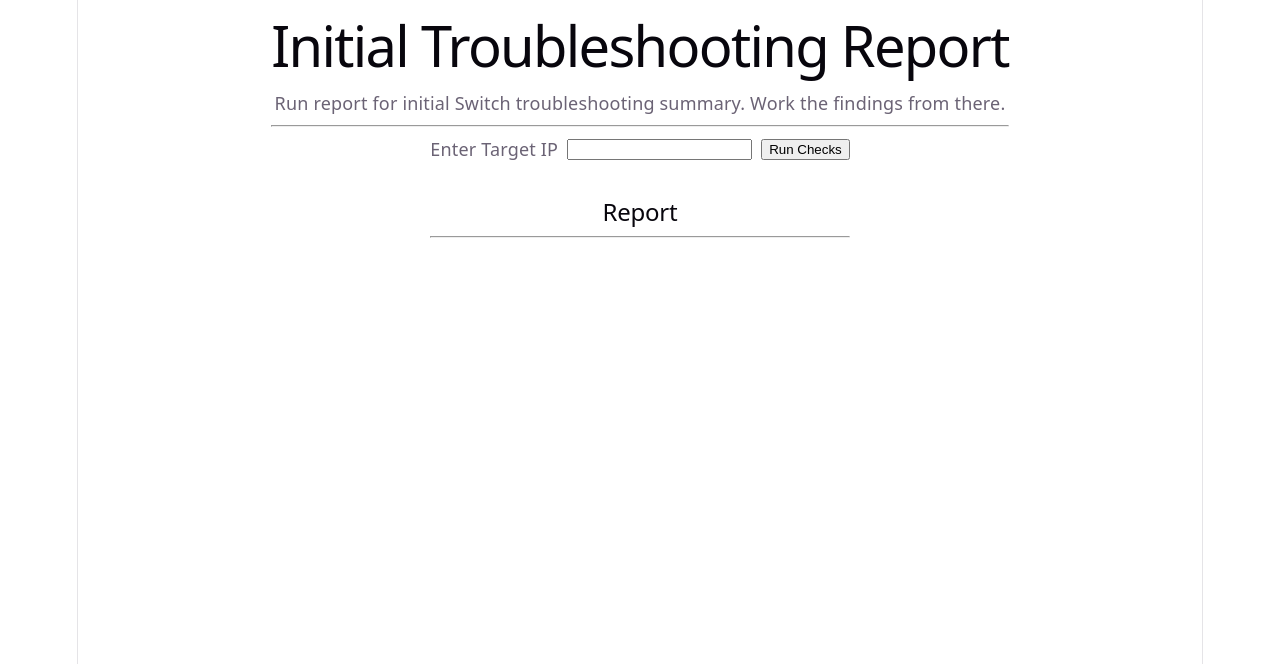
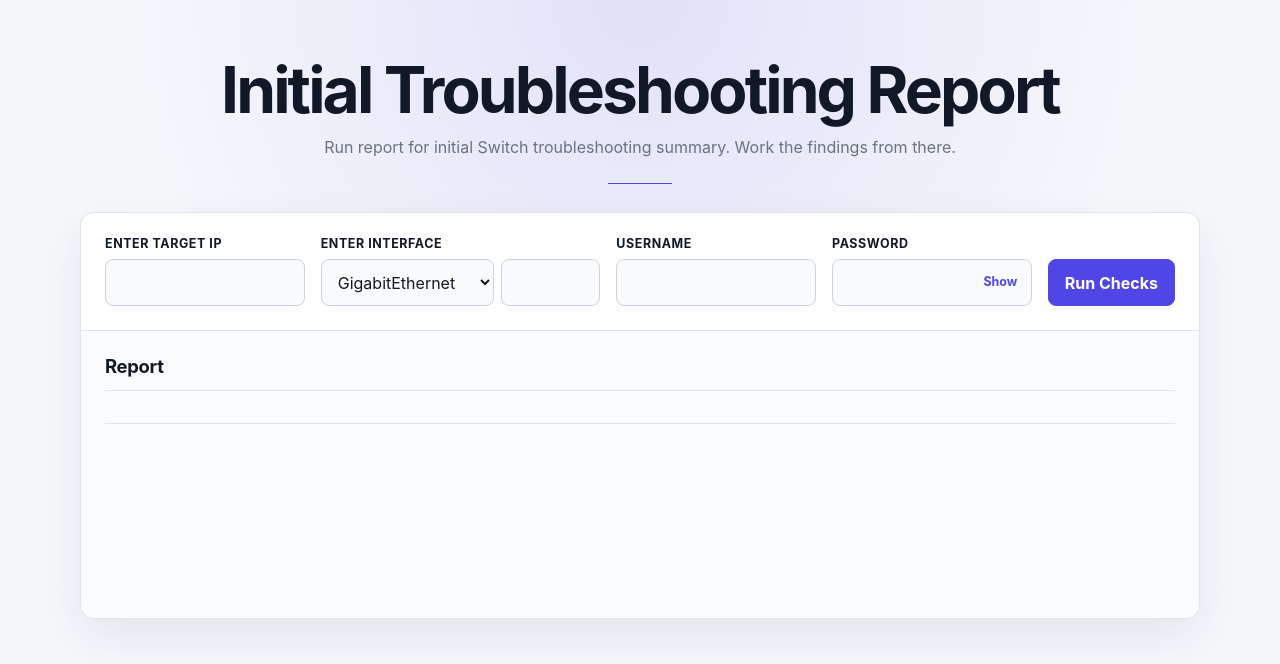
Before and after one commit to dramiajr/Network_PY, a React app in the folder Initial_Troubleshooting_Report/frontend/: page / in a window 1280 px wide. Shown: the top 664 px of the page. Built offline with nearby package versions, Linux system fonts and the light colour scheme; no server answers; the HTML template or start-up script is replaced by a standard one.

Commit message:
feat(frontend): integrate switch-side troubleshooting report

```diff
--- a/Initial_Troubleshooting_Report/frontend/src/App.css
+++ b/Initial_Troubleshooting_Report/frontend/src/App.css
@@ -1,34 +1,163 @@
+.center {
+  width: 100%;
+}
 
-.center {
-  display: flex;
-  flex-direction: column;
-  gap: 25px;
-  place-content: center;
-  place-items: center;
+.center:first-of-type {
+  padding: 3.5rem 2rem 1.75rem;
+  text-align: center;
+}
 
-  @media (max-width: 1024px) {
-    padding: 32px 20px 24px;
-    gap: 18px;
-  }
+.center:first-of-type > div {
+  width: min(100%, 58rem);
+  margin-inline: auto;
+}
+
+.center:first-of-type p {
+  max-width: 44rem;
+  margin-inline: auto;
+  color: var(--text-muted);
+}
+
+.center:first-of-type hr {
+  width: 4rem;
+  margin: 1.5rem auto 0;
+  border-color: var(--accent);
+}
+
+.center:last-of-type {
+  padding: 0 2rem 3rem;
+}
+
+main {
+  width: min(100%, 70rem);
+  margin-inline: auto;
+  overflow: hidden;
+  border: 1px solid var(--border);
+  border-radius: 14px;
+  background: var(--surface);
+  box-shadow: var(--shadow);
 }
 
 .target-form {
-  display: flex;
-  align-items: center;
-  justify-content: center;
-  gap: 0.5rem;
+  display: grid;
+  grid-template-columns: minmax(10rem, 1fr) minmax(15rem, 1.4fr) minmax(10rem, 1fr) minmax(10rem, 1fr) auto;
+  gap: 1rem;
+  align-items: end;
+  padding: 1.5rem;
 }
 
-.report-section pre {
-  width: fit-content;
-  max-width: 100%;
-  margin: 1.5rem auto 0;
-  text-align: left;
-  overflow-x: auto;
+.target-form > div {
+  display: grid;
+  grid-template-columns: 1fr;
+  gap: 0.45rem;
+  min-width: 0;
 }
 
-.report-section {
-  margin-top: 2rem;
+/* Keep the interface type and number together while its label spans both. */
+.target-form > div:nth-child(2) {
+  grid-template-columns: minmax(8.5rem, 1.4fr) minmax(5rem, 0.8fr);
+}
+
+.target-form > div:nth-child(2) label {
+  grid-column: 1 / -1;
+}
+
+.target-form label {
+  color: var(--text-h);
+  font-size: 0.78rem;
+  font-weight: 650;
+  letter-spacing: 0.045em;
+  line-height: 1.2;
+  text-align: left;
+  text-transform: uppercase;
+}
+
+.target-form input,
+.target-form select,
+.submit {
+  min-height: 2.75rem;
+  box-sizing: border-box;
+  border: 1px solid var(--control-border);
+  border-radius: 8px;
+  font: inherit;
+}
+
+.target-form input,
+.target-form select {
+  width: 100%;
+  min-width: 0;
+  padding: 0.65rem 0.75rem;
+  color: var(--text-h);
+  background: var(--control-bg);
+  outline: none;
+  transition: border-color 160ms ease, box-shadow 160ms ease, background-color 160ms ease;
+}
+
+.target-form input:hover,
+.target-form select:hover {
+  border-color: var(--control-border-hover);
+}
+
+.target-form input:focus-visible,
+.target-form select:focus-visible {
+  border-color: var(--accent);
+  box-shadow: 0 0 0 3px var(--accent-bg);
+  background: var(--surface);
+}
+
+.password-field {
+  position: relative;
+}
+
+.password-field input {
+  padding-right: 4rem;
+}
+
+.password-toggle {
+  position: absolute;
+  top: 50%;
+  right: 0.4rem;
+  padding: 0.35rem 0.5rem;
+  border: 0;
+  border-radius: 5px;
+  color: var(--accent);
+  background: transparent;
+  font: inherit;
+  font-size: 0.78rem;
+  font-weight: 700;
+  cursor: pointer;
+  transform: translateY(-50%);
+}
+
+.password-toggle:hover {
+  background: var(--accent-bg);
+}
+
+.password-toggle:focus-visible {
+  outline: 2px solid var(--accent);
+  outline-offset: 1px;
+}
+
+.submit {
+  padding: 0.65rem 1rem;
+  border-color: var(--accent);
+  color: #fff;
+  font-weight: 700;
+  white-space: nowrap;
+  background: var(--accent);
+  cursor: pointer;
+  transition: transform 160ms ease, filter 160ms ease, box-shadow 160ms ease;
+}
+
+.submit:hover:not(:disabled) {
+  filter: brightness(1.08);
+  box-shadow: 0 6px 16px var(--accent-shadow);
+  transform: translateY(-1px);
+}
+
+.submit:focus-visible {
+  outline: 3px solid var(--accent-bg-strong);
+  outline-offset: 2px;
 }
 
 .submit:disabled {
@@ -36,6 +165,83 @@
   opacity: 0.6;
 }
 
-.request-error {
-  color: #c62828;
+.report-section {
+  min-height: 18rem;
+  padding: 1.5rem;
+  border-top: 1px solid var(--border);
+  background: var(--surface-subtle);
+  text-align: left;
 }
+
+.report-section h2 {
+  margin: 0;
+}
+
+.report-section hr {
+  margin: 0.75rem 0 1.25rem;
+}
+
+.report-section output {
+  display: block;
+}
+
+.report-section output p + p {
+  margin-top: 0.5rem;
+}
+
+.report-section pre {
+  max-width: 100%;
+  margin: 1rem 0 0;
+  padding: 1rem;
+  overflow-x: auto;
+  border: 1px solid var(--border);
+  border-radius: 8px;
+  color: var(--text-h);
+  background: var(--code-bg);
+  font: 0.82rem/1.55 var(--mono);
+  white-space: pre-wrap;
+  word-break: break-word;
+}
+
+.ping-request-error {
+  padding: 0.75rem 1rem;
+  border: 1px solid var(--error-border);
+  border-radius: 8px;
+  color: var(--error-text);
+  background: var(--error-bg);
+}
+
+@media (max-width: 1100px) {
+  .target-form {
+    grid-template-columns: repeat(2, minmax(0, 1fr));
+  }
+
+  .submit {
+    grid-column: 1 / -1;
+  }
+}
+
+@media (max-width: 640px) {
+  .center:first-of-type {
+    padding: 2.5rem 1rem 1.5rem;
+  }
+
+  .center:last-of-type {
+    padding: 0 1rem 2rem;
+  }
+
+  .target-form {
+    grid-template-columns: 1fr;
+    padding: 1rem;
+  }
+
+  .submit {
+    grid-column: auto;
+    width: 100%;
+  }
+
+  .report-section {
+    min-height: 14rem;
+    padding: 1rem;
+  }
+}
--- a/Initial_Troubleshooting_Report/frontend/src/App.jsx
+++ b/Initial_Troubleshooting_Report/frontend/src/App.jsx
@@ -2,14 +2,21 @@ import { useState } from 'react'
 import './App.css'
 import TargetIpForm from './components/TargetIpForm'
 import PingReport from './components/PingReport'
+import SwitchSideReport from './components/SwitchSideReport'
 const API_BASE_URL = import.meta.env.VITE_API_BASE_URL
 
 function App() {
 
   const [targetIP, setTargetIP] = useState('')
+  const [interfaceType, setInterfaceType] = useState("Gi")
+  const [interfaceNumber, setInterfaceNumber] = useState('')
+  const [username, setUsername] = useState('')
+  const [password, setPassword] = useState('')
   const [pingResult, setPingResult] = useState(null)
+  const [switchResult, setSwitchResult] = useState(null)
   const [isLoading, setIsLoading] = useState(false)
-  const [requestError, setRequestError] = useState('')
+  const [pingError, setPingError] = useState('')
+  const [switchError, setSwitchError] = useState('')
 
   async function handleSubmit(event) {
     event.preventDefault()
@@ -19,41 +26,72 @@ function App() {
     }
 
     setPingResult(null)
-    setRequestError('')
+    setSwitchResult(null)
+    setPingError('')
+    setSwitchError('')
 
     const trimmedTargetIP = targetIP.trim()
 
     if (!trimmedTargetIP) {
-      setRequestError('Enter a target IP address before running the check.')
+      setPingError('Enter a target IP address before running the check.')
       return
     }
 
     setIsLoading(true)
     const controller = new AbortController()
-    const timeoutId = setTimeout(() => controller.abort(), 5000)
+    const timeoutId = setTimeout(() => controller.abort(), 15000)
+
+    const requestBody = {
+      ip_address: trimmedTargetIP,
+      interface_type: interfaceType,
+      interface_number: interfaceNumber,
+      username: username,
+      password: password
+    }
 
     try {
-      const response = await fetch(
+
+      const pingResponse = await fetch(
         `${API_BASE_URL}/ping?ip_address=${encodeURIComponent(trimmedTargetIP)}`,
         { signal: controller.signal }
       )
 
-      if (!response.ok) {
-        throw new Error(`Request failed with status ${response.status}`)
+      const switchResponse = await fetch(
+        `${API_BASE_URL}/switch-side`,
+        {
+          method: 'POST',
+          headers: {
+            'Content-Type': 'application/json'
+          },
+          body: JSON.stringify(requestBody),
+          signal: controller.signal
+          }
+      )
+
+      const pingData = await pingResponse.json()
+      if (!pingResponse.ok) {
+        setPingError(pingData.message)
+      } else {
+        setPingResult(pingData)
       }
 
-      const data = await response.json()
-      setPingResult(data)
+      const switchSideData = await switchResponse.json()
+      if (!switchResponse.ok) {
+        setSwitchError(switchSideData.message)
+        return
+      }
+
+      setSwitchResult(switchSideData)
     } catch (error) {
-      console.error('Ping request failed:', error)
+      console.error('Switch-side request failed:', error)
 
       if (error.name === 'AbortError') {
-        setRequestError(
-          'The ping request timed out after five seconds. Make sure the FastAPI server is running and responding, then try again.'
+        setSwitchError(
+          'The switch-side request took too long and was cancelled.'
         )
       } else {
-        setRequestError(
-          'Unable to run the ping check. Make sure the FastAPI server is running and try again.'
+        setSwitchError(
+          'Unable to reach the troubleshooting API. Make sure the FastAPI server is running and try again.'
         )
       }
     } finally {
@@ -78,6 +116,14 @@ function App() {
           <TargetIpForm
             targetIP={targetIP}
             setTargetIP={setTargetIP}
+            interfaceType={interfaceType}
+            setInterfaceType={setInterfaceType}
+            interfaceNumber={interfaceNumber}
+            setInterfaceNumber={setInterfaceNumber}
+            username={username}
+            setUsername={setUsername}
+            password={password}
+            setPassword={setPassword}
             handleSubmit={handleSubmit}
             isLoading={isLoading}
           />
@@ -86,7 +132,12 @@ function App() {
             <hr />
             <PingReport
               pingResult={pingResult}
-              requestError={requestError}
+              pingRequestError={pingError}
+            />
+            <hr />
+            <SwitchSideReport
+              switchResult={switchResult}
+              switchRequestError={switchError}
             />
           </div>
         </main>
--- /dev/null
+++ b/Initial_Troubleshooting_Report/frontend/src/components/SwitchSideReport.jsx
@@ -0,0 +1,26 @@
+function SwitchSideReport ({ switchResult, switchRequestError }) {
+    return (
+        <output aria-live="polite">
+            {switchRequestError && (
+                <p className="switch-request-error" role="alert">
+                    {switchRequestError}
+                </p>
+            )}
+            {switchResult && (
+                <div>
+                    <p>
+                    Connection Status: {switchResult.result_type}
+                    </p>
+                    <p>
+                        {switchResult.device}
+                    </p>
+                    <pre>
+                        {switchResult.switch_results.show_interfaces_output_raw}
+                    </pre>
+                </div>
+                )}
+        </output>
+    )
+}
+
+export default SwitchSideReport
--- a/Initial_Troubleshooting_Report/frontend/src/components/TargetIpForm.jsx
+++ b/Initial_Troubleshooting_Report/frontend/src/components/TargetIpForm.jsx
@@ -1,16 +1,74 @@
-function TargetIpForm({targetIP, setTargetIP, handleSubmit, isLoading}) {
+import { useState } from 'react'
+
+function TargetIpForm({targetIP, setTargetIP, interfaceType, setInterfaceType, interfaceNumber, setInterfaceNumber, username, setUsername, password, setPassword, handleSubmit, isLoading}) {
+    const [showPassword, setShowPassword] = useState(false)
+
     return (
 
         <form className="target-form" onSubmit={handleSubmit} aria-busy={isLoading}>
 
+          <div>
             <label htmlFor="target-ip">Enter Target IP </label>
-
             <input
               id="target-ip"
               type="text"
               value={targetIP}
               onChange={(event) => setTargetIP(event.target.value)}
             />
+          </div>
+
+          <div>
+            <label htmlFor="target-interface"> Enter Interface </label>
+            <select
+              name="interface-type"
+              id="interface-type"
+              value={interfaceType}
+              onChange={(event) => setInterfaceType(event.target.value)}
+              >
+              <option value="">Interface Type</option>
+              <option value="Fa">FastEthernet</option>
+              <option value="Gi">GigabitEthernet</option>
+              <option value="Te">TenGigabitEthernet</option>
+            </select>
+
+            <input
+              id="target-interface"
+              type="text"
+              value={interfaceNumber}
+              onChange={(event) => setInterfaceNumber(event.target.value)}
+            />
+          </div>
+
+          <div>
+            <label htmlFor="username"> Username </label>
+            <input
+              id="username"
+              type="text"
+              value={username}
+              onChange={(event) => setUsername(event.target.value)}
+            />
+          </div>
+
+          <div>
+            <label htmlFor="password"> Password </label>
+            <div className="password-field">
+              <input
+                id="password"
+                type={showPassword ? 'text' : 'password'}
+                value={password}
+                onChange={(event) => setPassword(event.target.value)}
+              />
+              <button
+                type="button"
+                className="password-toggle"
+                aria-label={showPassword ? 'Hide password' : 'Show password'}
+                aria-pressed={showPassword}
+                onClick={() => setShowPassword((isVisible) => !isVisible)}
+              >
+                {showPassword ? 'Hide' : 'Show'}
+              </button>
+            </div>
+          </div>
 
             <button
               type="submit"
--- a/Initial_Troubleshooting_Report/frontend/src/index.css
+++ b/Initial_Troubleshooting_Report/frontend/src/index.css
@@ -1,111 +1,110 @@
 :root {
-  --text: #6b6375;
-  --text-h: #08060d;
-  --bg: #fff;
-  --border: #e5e4e7;
-  --code-bg: #f4f3ec;
-  --accent: #aa3bff;
-  --accent-bg: rgba(170, 59, 255, 0.1);
-  --accent-border: rgba(170, 59, 255, 0.5);
-  --social-bg: rgba(244, 243, 236, 0.5);
-  --shadow:
-    rgba(0, 0, 0, 0.1) 0 10px 15px -3px, rgba(0, 0, 0, 0.05) 0 4px 6px -2px;
+  --text: #4b5563;
+  --text-muted: #6b7280;
+  --text-h: #111827;
+  --bg: #f5f7fb;
+  --surface: #ffffff;
+  --surface-subtle: #fafbfc;
+  --border: #dfe3ea;
+  --control-bg: #f9fafb;
+  --control-border: #cbd2dc;
+  --control-border-hover: #9aa5b4;
+  --code-bg: #f3f4f6;
+  --accent: #4f46e5;
+  --accent-bg: rgba(79, 70, 229, 0.12);
+  --accent-bg-strong: rgba(79, 70, 229, 0.28);
+  --accent-shadow: rgba(79, 70, 229, 0.25);
+  --error-text: #b42318;
+  --error-bg: #fff6f5;
+  --error-border: #f4c7c3;
+  --shadow: 0 18px 45px rgba(28, 39, 64, 0.08);
 
-  --sans: system-ui, 'Segoe UI', Roboto, sans-serif;
-  --heading: system-ui, 'Segoe UI', Roboto, sans-serif;
-  --mono: ui-monospace, Consolas, monospace;
+  --sans: Inter, ui-sans-serif, system-ui, -apple-system, BlinkMacSystemFont, "Segoe UI", sans-serif;
+  --heading: var(--sans);
+  --mono: "SFMono-Regular", Consolas, "Liberation Mono", monospace;
 
-  font: 18px/145% var(--sans);
-  letter-spacing: 0.18px;
-  color-scheme: light dark;
+  font: 16px/1.5 var(--sans);
   color: var(--text);
   background: var(--bg);
   font-synthesis: none;
   text-rendering: optimizeLegibility;
   -webkit-font-smoothing: antialiased;
   -moz-osx-font-smoothing: grayscale;
-
-  @media (max-width: 1024px) {
-    font-size: 16px;
-  }
 }
 
 @media (prefers-color-scheme: dark) {
   :root {
-    --text: #9ca3af;
+    --text: #c0c7d2;
+    --text-muted: #929bad;
     --text-h: #f3f4f6;
-    --bg: #16171d;
-    --border: #2e303a;
-    --code-bg: #1f2028;
-    --accent: #c084fc;
-    --accent-bg: rgba(192, 132, 252, 0.15);
-    --accent-border: rgba(192, 132, 252, 0.5);
-    --social-bg: rgba(47, 48, 58, 0.5);
-    --shadow:
-      rgba(0, 0, 0, 0.4) 0 10px 15px -3px, rgba(0, 0, 0, 0.25) 0 4px 6px -2px;
-  }
-
-  #social .button-icon {
-    filter: invert(1) brightness(2);
+    --bg: #11131a;
+    --surface: #191c25;
+    --surface-subtle: #161921;
+    --border: #303541;
+    --control-bg: #20242e;
+    --control-border: #424957;
+    --control-border-hover: #697386;
+    --code-bg: #11141b;
+    --accent: #7c76f2;
+    --accent-bg: rgba(124, 118, 242, 0.18);
+    --accent-bg-strong: rgba(124, 118, 242, 0.35);
+    --accent-shadow: rgba(124, 118, 242, 0.22);
+    --error-text: #ffb4ab;
+    --error-bg: #2c1b1d;
+    --error-border: #69383b;
+    --shadow: 0 18px 45px rgba(0, 0, 0, 0.24);
   }
 }
 
+* {
+  box-sizing: border-box;
+}
+
 body {
+  min-width: 320px;
+  min-height: 100vh;
   margin: 0;
+  background:
+    radial-gradient(circle at 50% 0, var(--accent-bg), transparent 32rem),
+    var(--bg);
 }
 
 #root {
-  width: 1126px;
-  max-width: 100%;
-  margin: 0 auto;
-  text-align: center;
-  border-inline: 1px solid var(--border);
   min-height: 100svh;
-  display: flex;
-  flex-direction: column;
-  box-sizing: border-box;
 }
 
 h1,
 h2 {
+  color: var(--text-h);
   font-family: var(--heading);
-  font-weight: 500;
-  color: var(--text-h);
 }
 
 h1 {
-  font-size: 56px;
-  letter-spacing: -1.68px;
-  margin: 32px 0;
-  @media (max-width: 1024px) {
-    font-size: 36px;
-    margin: 20px 0;
-  }
+  margin: 0 0 0.75rem;
+  font-size: clamp(2.25rem, 5vw, 4rem);
+  font-weight: 750;
+  line-height: 1.05;
+  letter-spacing: -0.045em;
 }
+
 h2 {
-  font-size: 24px;
-  line-height: 118%;
-  letter-spacing: -0.24px;
-  margin: 0 0 8px;
-  @media (max-width: 1024px) {
-    font-size: 20px;
-  }
+  font-size: 1.15rem;
+  font-weight: 700;
+  line-height: 1.25;
+  letter-spacing: -0.015em;
 }
+
 p {
   margin: 0;
 }
 
-code,
-.counter {
-  font-family: var(--mono);
-  display: inline-flex;
-  border-radius: 4px;
-  color: var(--text-h);
+hr {
+  border: 0;
+  border-top: 1px solid var(--border);
 }
 
-code {
-  font-size: 15px;
-  line-height: 135%;
-  padding: 4px 8px;
-  background: var(--code-bg);
+button,
+input,
+select {
+  color-scheme: light dark;
 }
```
Also changed, not shown: Initial_Troubleshooting_Report/frontend/src/components/PingReport.jsx (+4 -4 lines), 2 other files (tests, documents, lock files or other folders).
